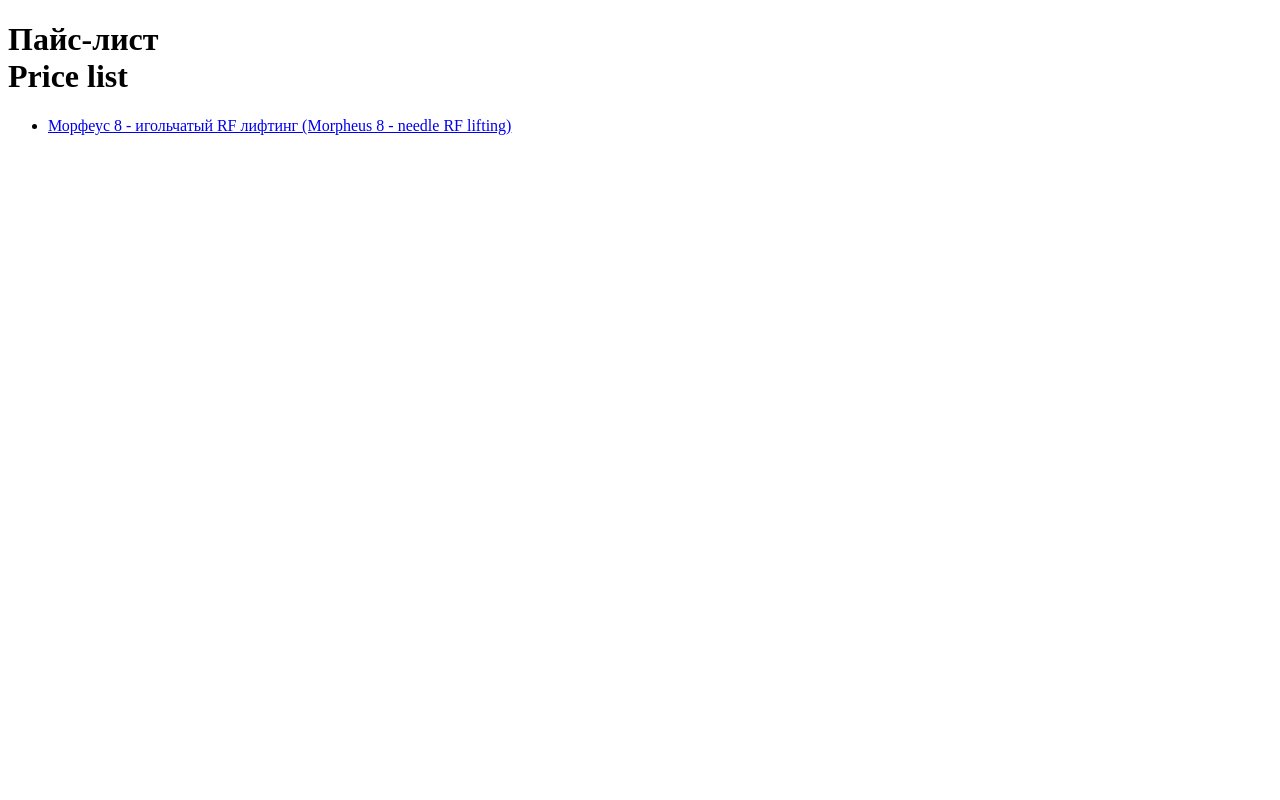
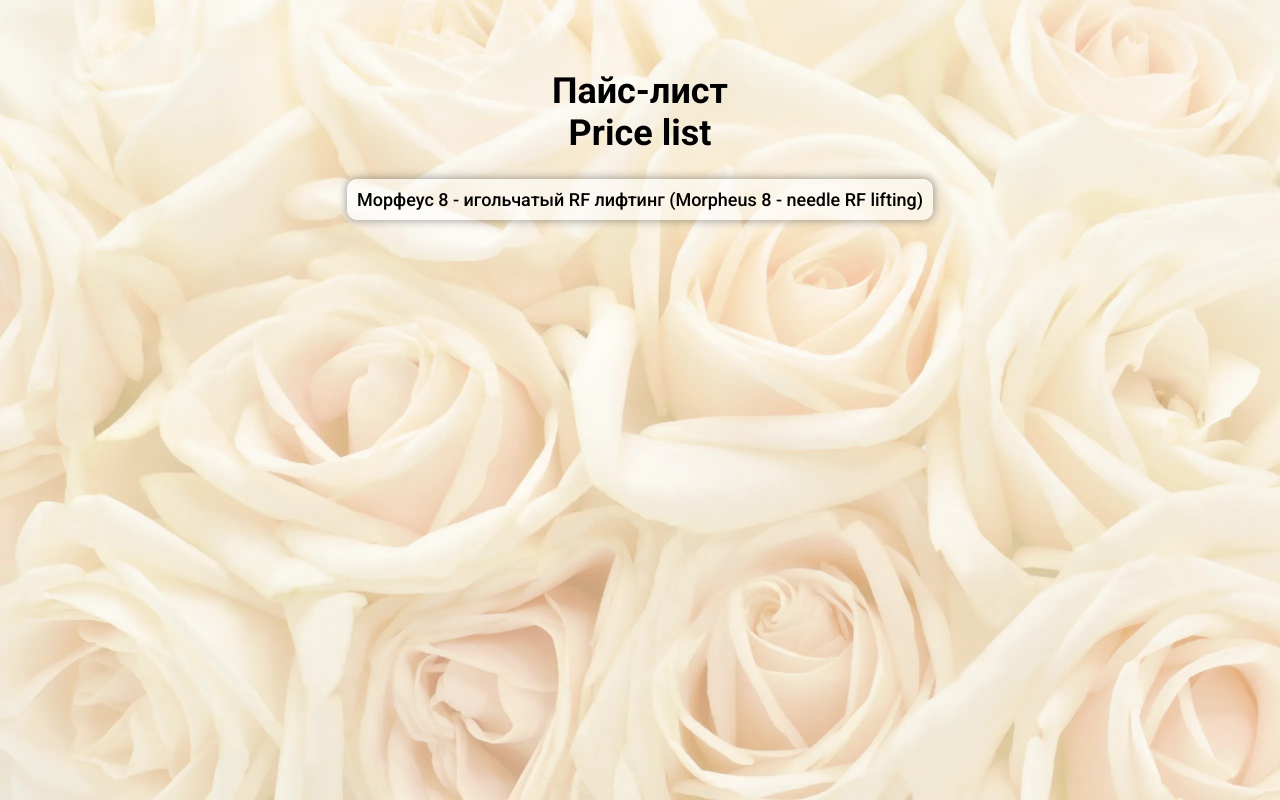
Before and after one commit to LRNcvD/prices-clinic, a plain HTML site: page index.html in a window 1280 px wide. Drawn offline with Linux system fonts and the light colour scheme; files that its build step writes are made by us from their sources; the site is published under a folder, as on GitHub Pages, so addresses that start at the root find nothing.

Commit message:
Ссылки

```diff
--- a/index.html
+++ b/index.html
@@ -6,13 +6,13 @@
     <link rel="preconnect" href="https://fonts.googleapis.com">
     <link rel="preconnect" href="https://fonts.gstatic.com" crossorigin>
     <link href="https://fonts.googleapis.com/css2?family=Roboto:ital,wght@0,100;0,300;0,400;0,500;0,700;0,900;1,100;1,300;1,400;1,500;1,700;1,900&display=swap" rel="stylesheet">
-    <link rel="stylesheet" href="/css/style.css">
+    <link rel="stylesheet" href="prices-clinic/css/style.css">
     <title>Document</title>
 </head>
 <body>
     <h1>Пайс-лист<br>Price list</h1>
     <ul class="menu">
-        <li class="menu"><a class="menu" href=" prices-clinic/pages/Morpheus-8-needle-RF-lifting.html">Морфеус 8 - игольчатый RF лифтинг (Morpheus 8 - needle RF lifting)</a></li>
+        <li class="menu"><a class="menu" href="prices-clinic/pages/Morpheus-8-needle-RF-lifting.html">Морфеус 8 - игольчатый RF лифтинг (Morpheus 8 - needle RF lifting)</a></li>
     </ul>
 </body>
 </html>
```
Also changed, not shown: prices-clinic/pages/Morpheus-8-needle-RF-lifting.html (+1 -1 lines).
